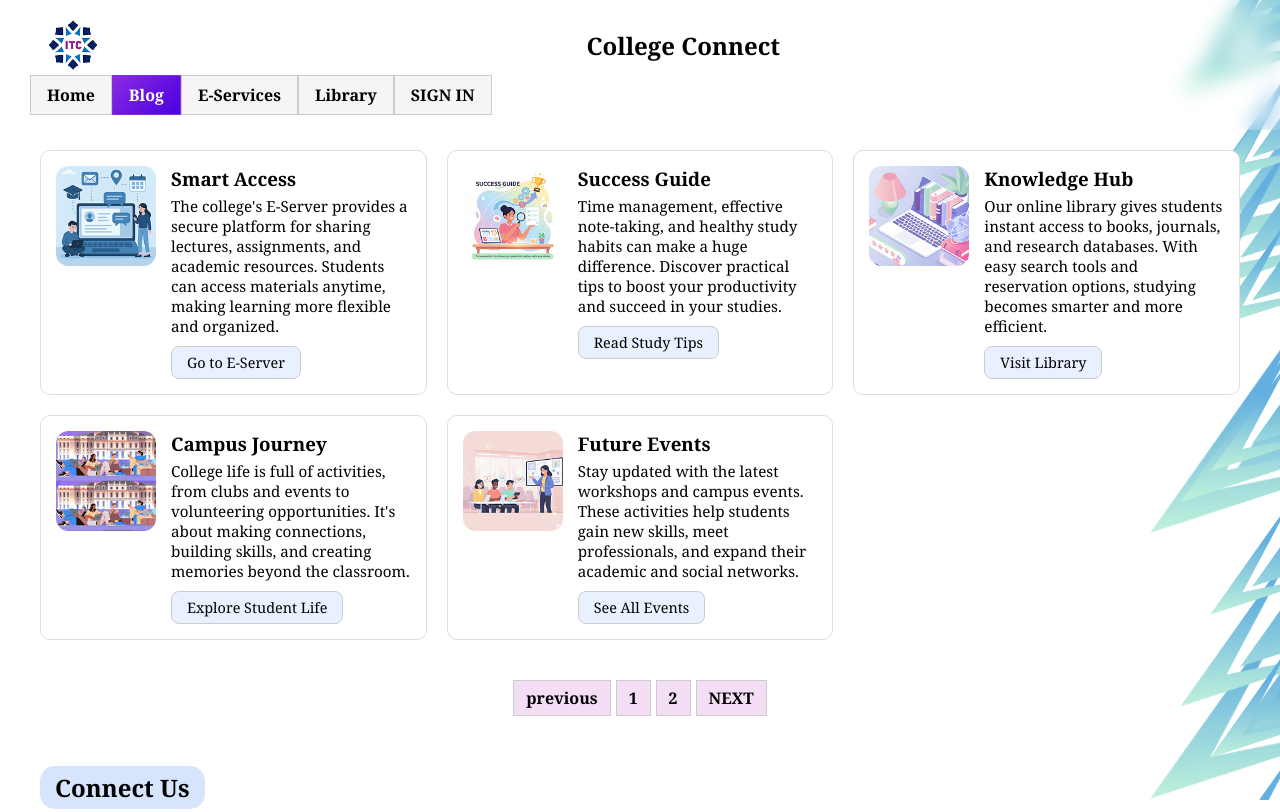
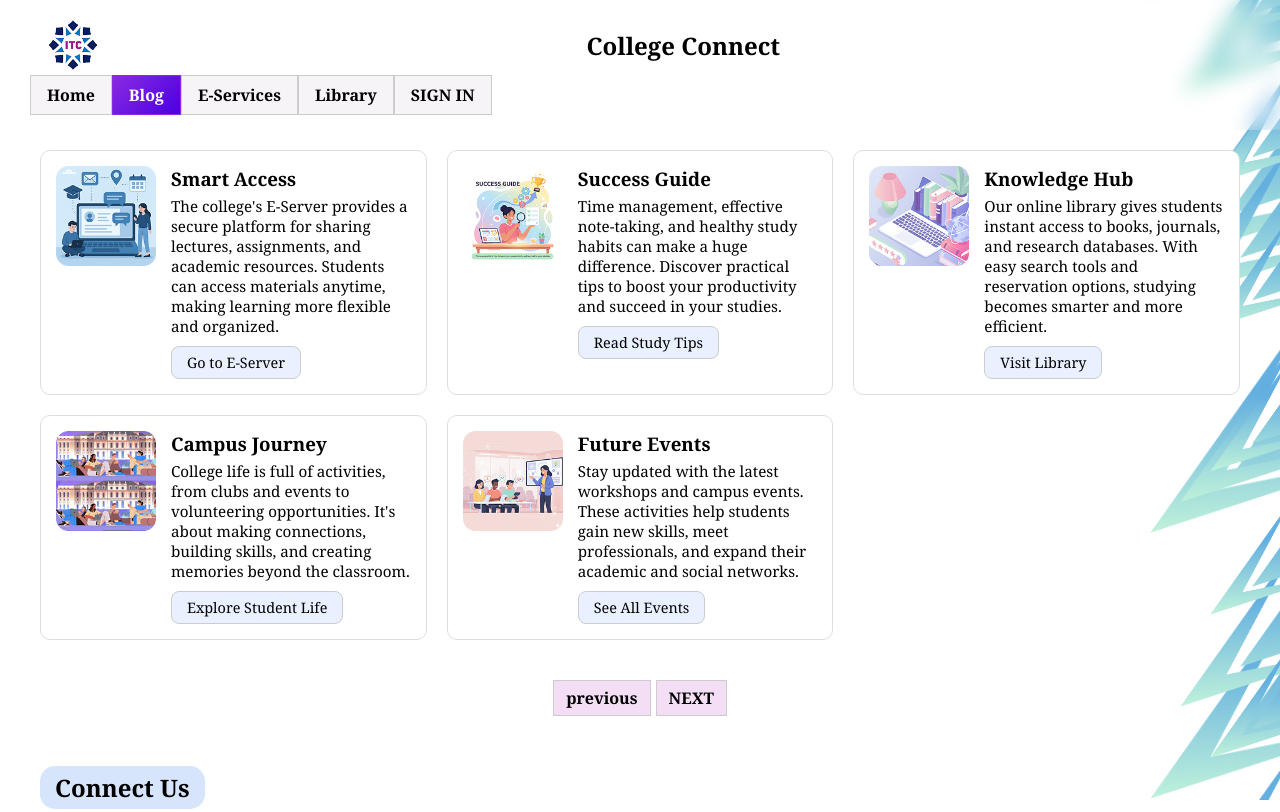
Before and after one commit to AmranOmr133/College-connect, a plain HTML site: page blog.html in a window 1280 px wide. Shown: the top 812 px of the page. Drawn offline with Linux system fonts and the light colour scheme; a web font is replaced by a local one.

Commit message:
احفظ

```diff
--- a/blog.html
+++ b/blog.html
@@ -149,8 +149,6 @@
 
   <div class="pagination">
     <a href="index.html">previous</a>
-    <a href="#">1</a>
-    <a href="#">2</a>
     <a href="login.html">NEXT</a>
   </div>
 
```
